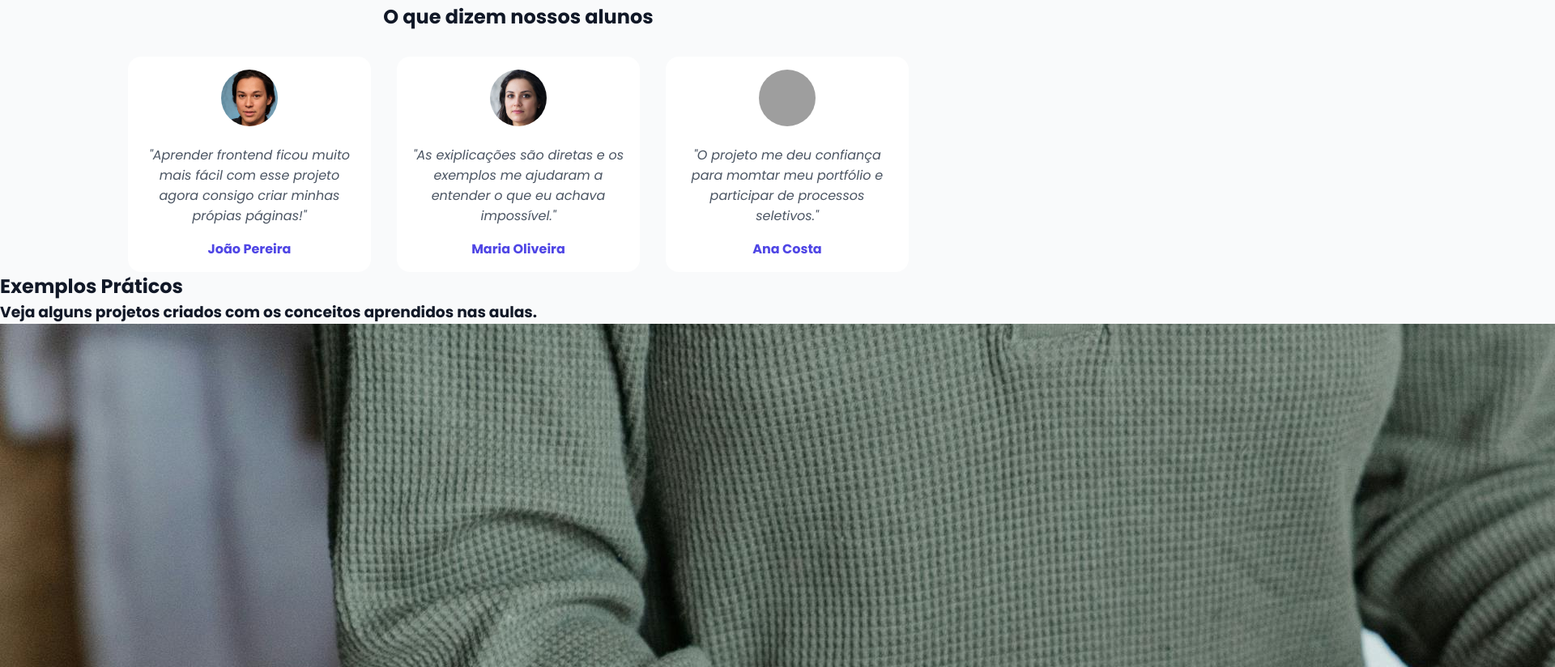
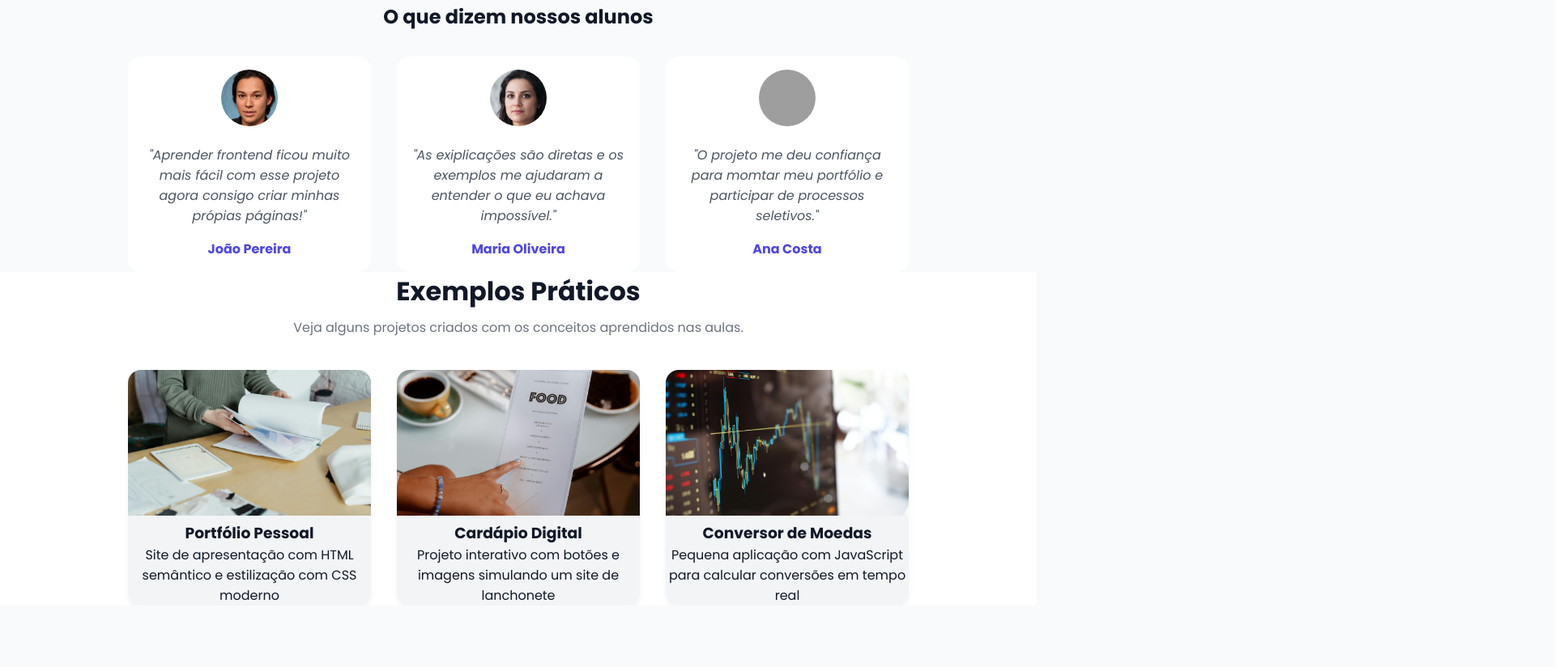
Before and after one commit to MarcosGuii7/site-frontend-demo, a plain HTML site: page landing-page/index.html in a window 1280 px wide. Shown: the part 1632-2456 px from the top of the page at 81% size, 1920 px wide, since content can reach past the window. After the commit the page ends 2380 px from the top, so only its background shows below. Drawn offline with Linux system fonts and the light colour scheme; grey boxes are pictures that could not be loaded.

Commit message:
Add files via upload

```diff
--- a/landing-page/index.html
+++ b/landing-page/index.html
@@ -82,11 +82,22 @@
 
         <section class="exemplos">
             <h2>Exemplos Práticos</h2>
-            <h3>Veja alguns projetos criados com os conceitos aprendidos nas aulas.</h3>
+            <p class="exemplos-descricao">Veja alguns projetos criados com os conceitos aprendidos nas aulas.</p>
             <div class="exemplos-grid">
-                <div class="exemplo">
+                <div class="exemplo-card">
                     <img src="images/exemplo1.jpg" alt="Exemplo 1">
-                    <span>Portfólio Pessoal</span>
+                    <h3>Portfólio Pessoal</h3>
+                    <p>Site de apresentação com HTML semântico e estilização com CSS moderno</p>
+                </div>
+                <div class="exemplo-card">
+                    <img src="images/exemplo2.jpg" alt="Exemplo 2">
+                    <h3>Cardápio Digital</h3>
+                    <p>Projeto interativo com botões e imagens simulando um site de lanchonete</p>
+                </div>
+                <div class="exemplo-card">
+                    <img src="images/exemplo3.jpg" alt="Exemplo 3">
+                    <h3>Conversor de Moedas</h3>
+                    <p>Pequena aplicação com JavaScript para calcular conversões em tempo real</p>
                 </div>
             </div>
         </section>
--- a/landing-page/styles/styles.css
+++ b/landing-page/styles/styles.css
@@ -148,6 +148,8 @@ body {
     text-align: center;
     padding: 1rem;
     border-radius: 1rem;
+    transition: transform 0.3s;
+    box-shadow: 0 4px 6px rgba(0, 0, 0, 0, 1);
 }
 
 .depoimento h2 {
@@ -167,3 +169,51 @@ body {
     color: #4f46e5;
     font-weight: bold;
 }
+
+.depoimento:hover {
+    transform: translateY(-5px);
+}
+
+.exemplo-card img {
+    width: 100%;
+    height: 180px;
+    object-fit: cover;
+}
+
+.exemplos {
+    padding: 4rem 2 rem;
+    background-color: #FFF;
+    text-align: center;
+}
+
+.exemplos h2 {
+    font-size: 2rem;
+    color: #111827;
+    margin-bottom: 0.5rem;
+}
+
+.exemplos-descricao {
+    color: #6b7280;
+    margin-bottom: 2.5rem;
+    font-size: 1rem;
+}
+
+.exemplos-grid {
+    display: flex;
+    flex-wrap: wrap;
+    justify-content: center;
+    gap: 2rem;
+}
+
+.exemplo-card {
+    background-color: #f3f4f6;
+    border-radius: 1rem;
+    overflow: hidden;
+    max-width: 300px;
+    box-shadow: 0 4px 6px rgba(0, 0, 0, 0.05);
+    transition: transform 0.3s;
+}
+
+.exemplo-card:hover {
+    transform: translateY(-5px)
+}
```
